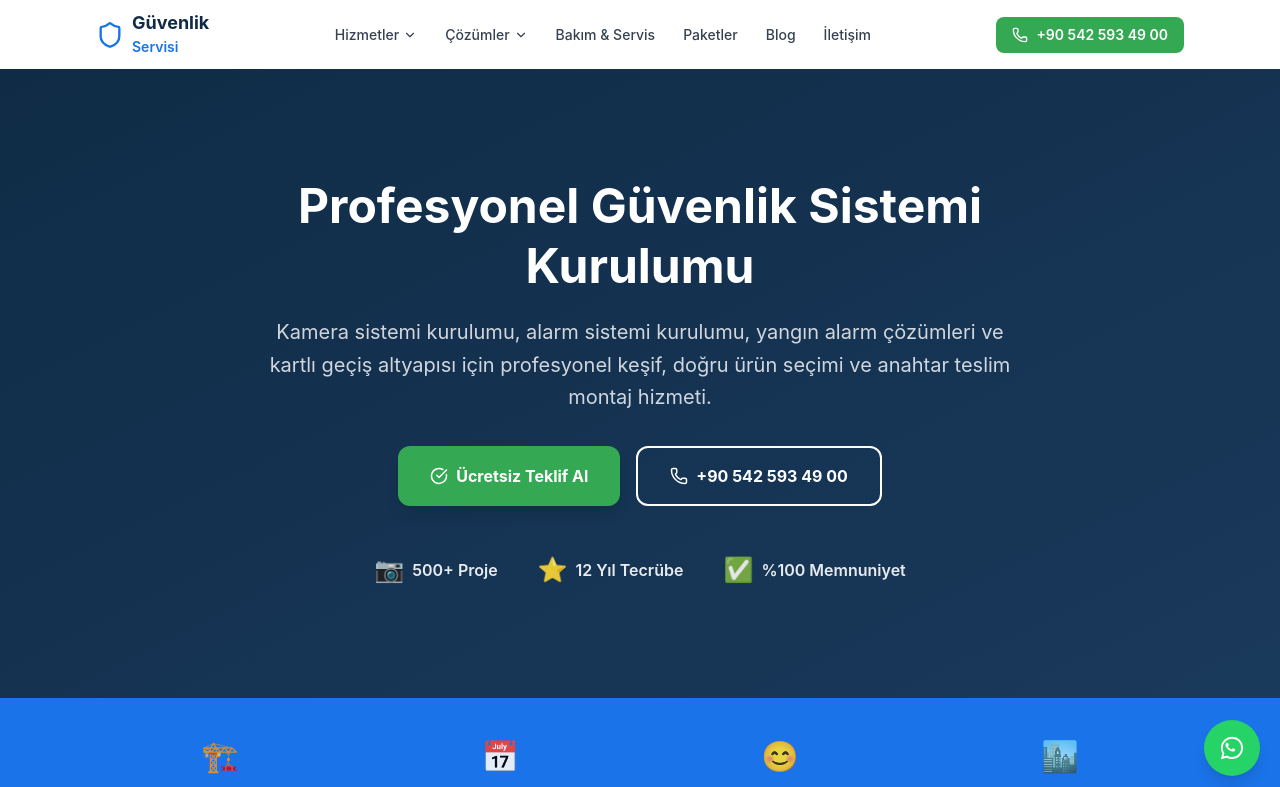
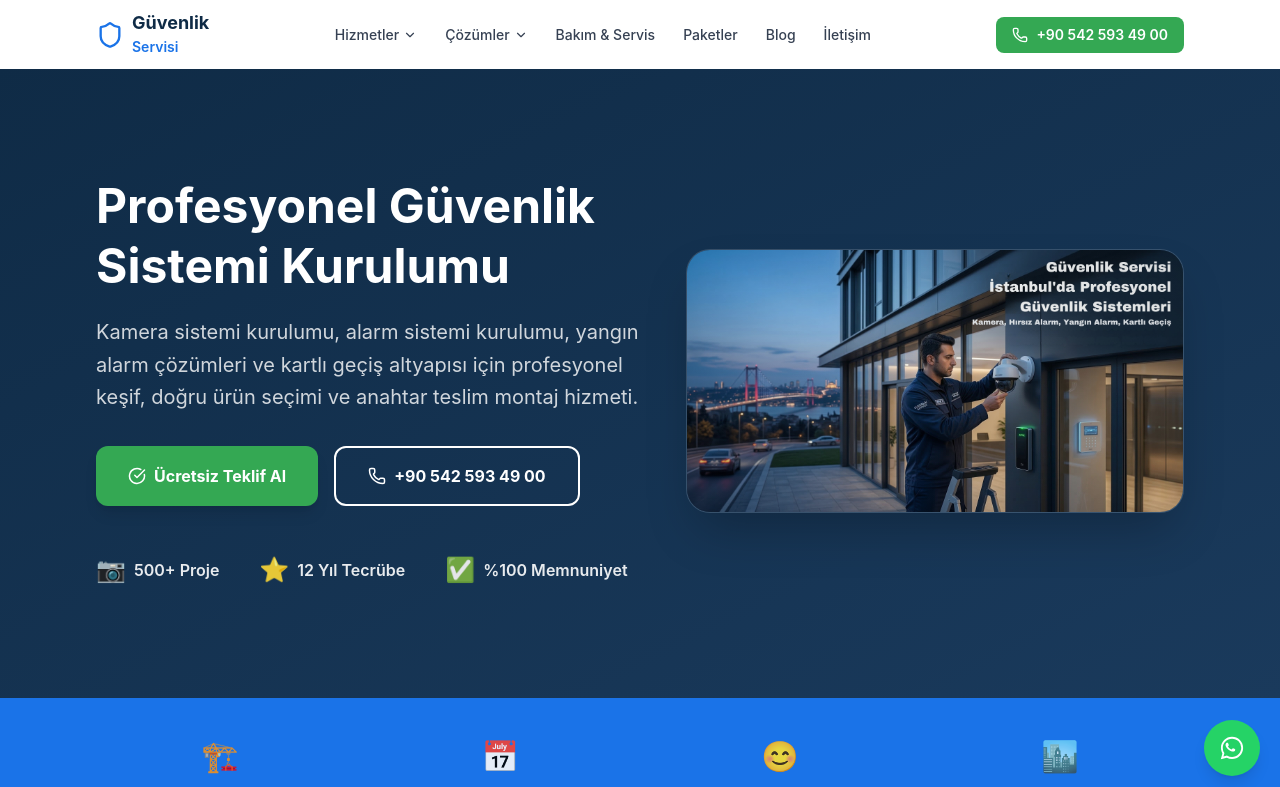
Before and after one commit to Alfasoylu/guvenlikservisi, a Next.js app: page / in a window 1280 px wide. Shown: the top 787 px of the page. Built offline with nearby package versions, Linux system fonts and the light colour scheme.

Commit message:
image hero

```diff
--- a/src/app/istanbul-kartli-gecis-sistemi/page.tsx
+++ b/src/app/istanbul-kartli-gecis-sistemi/page.tsx
@@ -10,6 +10,7 @@ import {
   Warehouse,
   Wrench,
 } from "lucide-react";
+import Image from "next/image";
 import Link from "next/link";
 import { siteConfig } from "@/data/site-config";
 import { getCanonicalUrlForKnownPath } from "@/lib/canonical";
@@ -241,8 +242,23 @@ export default function IstanbulKartliGecisSistemiPage() {
               phoneDisplay={siteConfig.phone}
               waHref={waHref}
               pagePath={PAGE_PATH}
+              formSource="istanbul_kartli_gecis"
+              serviceType="kartli_gecis"
+              pageType="istanbul_money_page"
             />
           </div>
+          <div className="space-y-5">
+            <div className="relative hidden overflow-hidden rounded-3xl border border-white/10 bg-white/5 shadow-2xl lg:block">
+              <div className="absolute inset-0 z-10 bg-gradient-to-tr from-slate-950/25 via-transparent to-slate-950/10" />
+              <Image
+                src="/images/hero-guvenlik-servisi.jpg"
+                alt="İstanbul'da kartlı geçiş ve güvenlik kamerası montajı yapan teknisyen"
+                width={2048}
+                height={1152}
+                priority
+                className="h-full w-full object-cover"
+              />
+            </div>
           <IstanbulServiceQuoteForm
             pagePath={PAGE_PATH}
             formSource="istanbul_kartli_gecis"
@@ -253,6 +269,7 @@ export default function IstanbulKartliGecisSistemiPage() {
             whatsappMessage={WA_MESSAGE}
             placeTypes={placeTypes}
           />
+          </div>
         </div>
       </section>
 
--- a/src/app/page.tsx
+++ b/src/app/page.tsx
@@ -188,6 +188,9 @@ export default function AnaSayfa() {
         subtitle="Kamera sistemi kurulumu, alarm sistemi kurulumu, yangın alarm çözümleri ve kartlı geçiş altyapısı için profesyonel keşif, doğru ürün seçimi ve anahtar teslim montaj hizmeti."
         ctaLabel="Ücretsiz Teklif Al"
         ctaHref="/iletisim"
+        imageSrc="/images/hero-guvenlik-servisi.jpg"
+        imageAlt="İstanbul'da profesyonel güvenlik sistemleri için kamera ve kartlı geçiş montajı yapan teknisyen"
+        imagePriority
       />
 
       <StatsBar />
--- a/src/components/sections/HeroSection.tsx
+++ b/src/components/sections/HeroSection.tsx
@@ -1,4 +1,5 @@
-import { Phone, CheckCircle } from "lucide-react";
+import Image from "next/image";
+import { CheckCircle, Phone } from "lucide-react";
 import { siteConfig } from "@/data/site-config";
 
 interface StatItem {
@@ -13,6 +14,9 @@ interface HeroSectionProps {
   ctaHref?: string;
   stats?: StatItem[];
   bgClass?: string;
+  imageSrc?: string;
+  imageAlt?: string;
+  imagePriority?: boolean;
 }
 
 const defaultStats: StatItem[] = [
@@ -28,48 +32,83 @@ export default function HeroSection({
   ctaHref = "#quote-form",
   stats = defaultStats,
   bgClass = "bg-gradient-to-br from-primary to-[#1A3A5C]",
+  imageSrc,
+  imageAlt = "",
+  imagePriority = false,
 }: HeroSectionProps) {
   return (
-    <section className={`${bgClass} text-white py-20 md:py-28`}>
-      <div className="max-w-6xl mx-auto px-4 sm:px-6 lg:px-8">
-        <div className="max-w-3xl mx-auto text-center">
-          <h1 className="text-3xl sm:text-4xl md:text-5xl font-bold leading-tight mb-5">
+    <section className={`${bgClass} py-20 text-white md:py-28`}>
+      <div className="mx-auto max-w-6xl px-4 sm:px-6 lg:px-8">
+        <div
+          className={`grid items-center gap-10 ${
+            imageSrc ? "lg:grid-cols-[1.05fr_0.95fr]" : ""
+          }`}
+        >
+          <div
+            className={
+              imageSrc ? "text-center lg:text-left" : "mx-auto max-w-3xl text-center"
+            }
+          >
+            <h1 className="mb-5 text-3xl font-bold leading-tight sm:text-4xl md:text-5xl">
               {title}
             </h1>
-          <p className="text-lg sm:text-xl text-white/80 mb-8 leading-relaxed">
+            <p className="mb-8 text-lg leading-relaxed text-white/80 sm:text-xl">
               {subtitle}
             </p>
 
-          {/* CTA Butonları */}
-          <div className="flex flex-col sm:flex-row gap-4 justify-center">
+            <div
+              className={`flex flex-col gap-4 ${
+                imageSrc ? "sm:flex-row lg:justify-start" : "justify-center sm:flex-row"
+              }`}
+            >
               <a
                 href={ctaHref}
-              className="inline-flex items-center justify-center gap-2 bg-cta hover:bg-cta-hover text-white font-bold px-8 py-4 rounded-xl text-base transition-colors shadow-lg hover:shadow-xl"
+                className="inline-flex items-center justify-center gap-2 rounded-xl bg-cta px-8 py-4 text-base font-bold text-white shadow-lg transition-colors hover:bg-cta-hover hover:shadow-xl"
               >
                 <CheckCircle size={18} />
                 {ctaLabel}
               </a>
               <a
                 href={`tel:${siteConfig.phone.replace(/\s/g, "")}`}
-              className="inline-flex items-center justify-center gap-2 border-2 border-white text-white hover:bg-white hover:text-primary font-bold px-8 py-4 rounded-xl text-base transition-colors"
+                className="inline-flex items-center justify-center gap-2 rounded-xl border-2 border-white px-8 py-4 text-base font-bold text-white transition-colors hover:bg-white hover:text-primary"
               >
                 <Phone size={18} />
                 {siteConfig.phone}
               </a>
             </div>
 
-          {/* Güven barı */}
             {stats.length > 0 && (
-            <div className="mt-12 flex flex-wrap items-center justify-center gap-6 sm:gap-10">
-              {stats.map((stat, i) => (
-                <div key={i} className="flex items-center gap-2 text-white/90">
+              <div
+                className={`mt-12 flex flex-wrap items-center gap-6 sm:gap-10 ${
+                  imageSrc ? "justify-center lg:justify-start" : "justify-center"
+                }`}
+              >
+                {stats.map((stat, index) => (
+                  <div key={index} className="flex items-center gap-2 text-white/90">
                     <span className="text-2xl">{stat.icon}</span>
-                  <span className="font-semibold text-sm sm:text-base">{stat.label}</span>
+                    <span className="text-sm font-semibold sm:text-base">
+                      {stat.label}
+                    </span>
                   </div>
                 ))}
               </div>
             )}
           </div>
+
+          {imageSrc ? (
+            <div className="relative hidden overflow-hidden rounded-3xl border border-white/10 bg-white/5 shadow-2xl lg:block">
+              <div className="absolute inset-0 z-10 bg-gradient-to-tr from-slate-950/30 via-transparent to-slate-950/10" />
+              <Image
+                src={imageSrc}
+                alt={imageAlt}
+                width={2048}
+                height={1152}
+                priority={imagePriority}
+                className="h-full w-full object-cover"
+              />
+            </div>
+          ) : null}
+        </div>
       </div>
     </section>
   );
```
Lines whose indentation alone changed are shown as unchanged.
